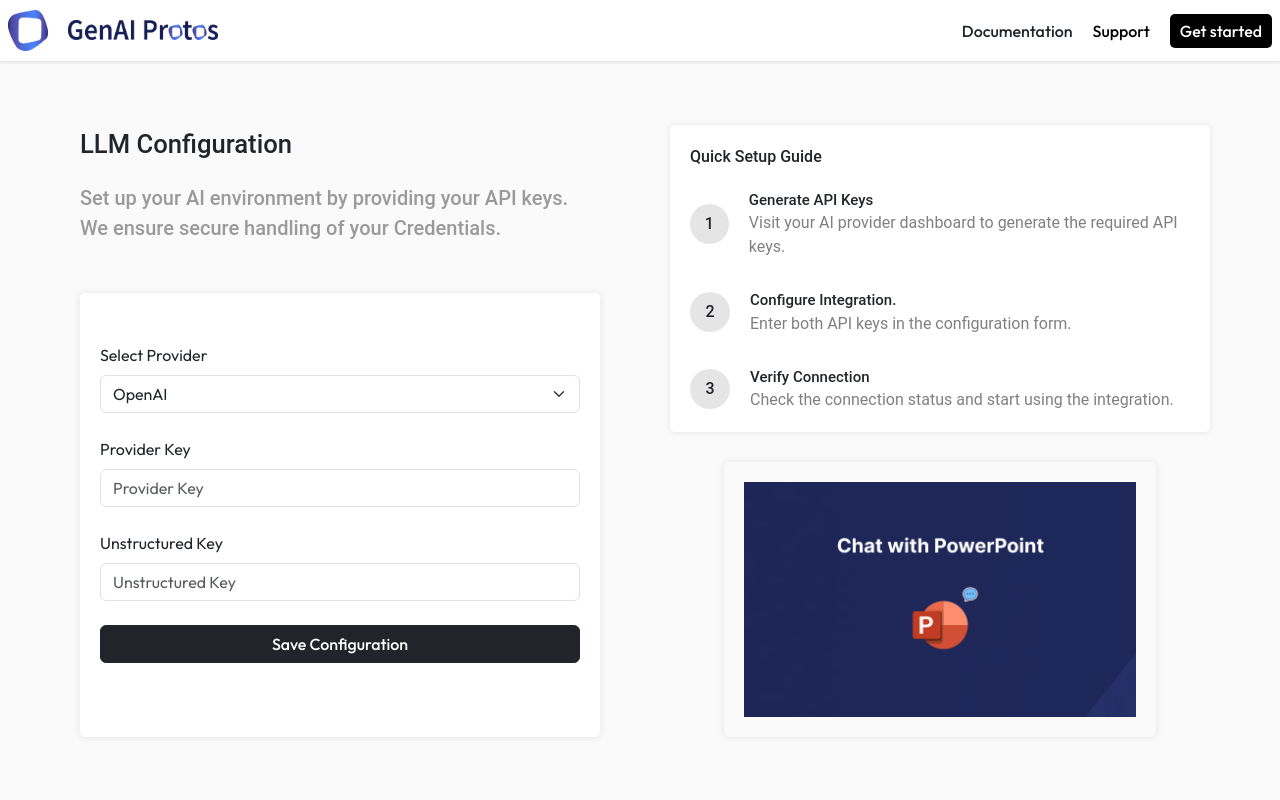
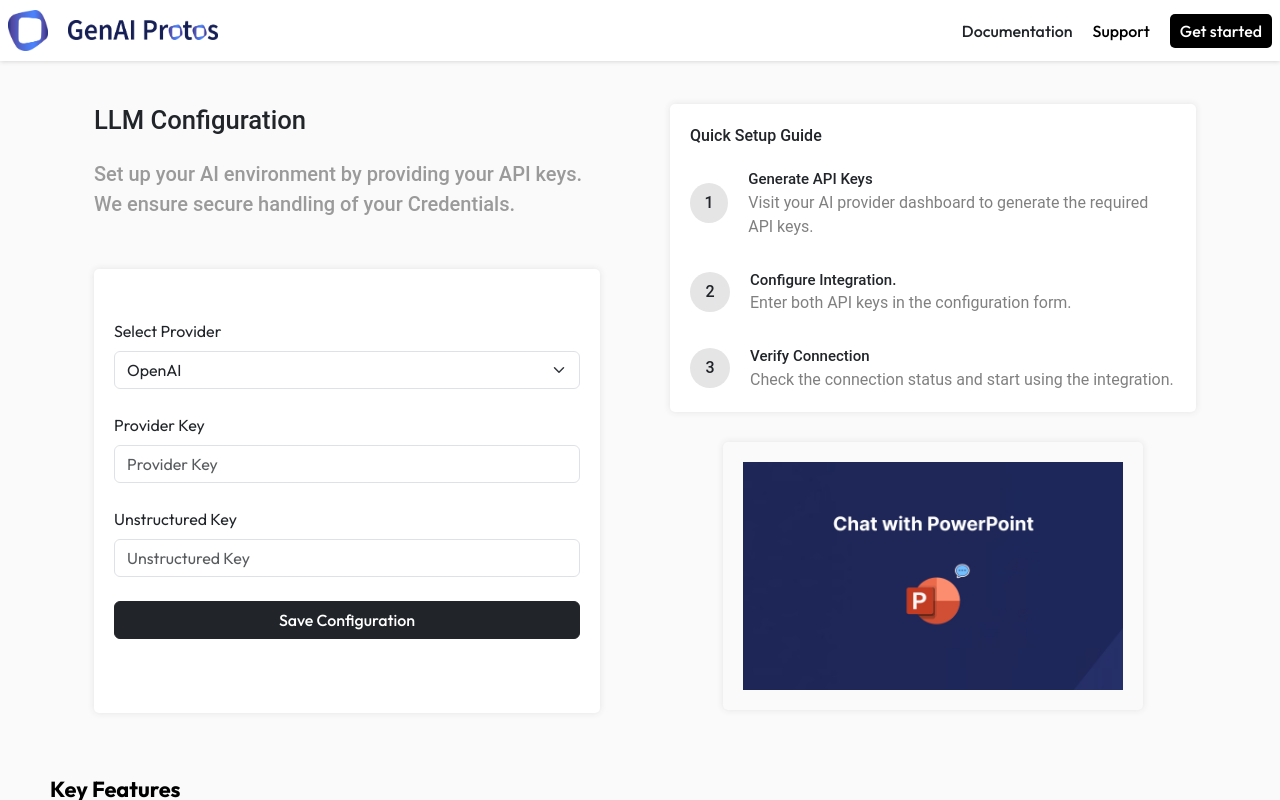
Before and after one commit to AbhishekSharma-17/GEN-AI-Solutions, a React (Vite) app in the folder chat_with_ppt/Frontend/: page / in a window 1280 px wide. Built offline with nearby package versions, Linux system fonts and the light colour scheme.

Commit message:
HomepageContainer.jsx updated.

```diff
--- a/chat_with_ppt/Frontend/src/Components/HomePage Container/HomePageContainer.css
+++ b/chat_with_ppt/Frontend/src/Components/HomePage Container/HomePageContainer.css
@@ -1,13 +1,15 @@
 .homePage-container{
-    /* border: 1px solid red; */
+    margin: 0;
+    /* border: 2px solid red; */
     display: flex;
     flex-direction: row;
     justify-content: space-between;
     align-items: center;
     gap: 20px;
-    width: 100%;
-    padding: 50px 50px;
-    height: 90vh;
+    width: 90%;
+    margin-left: 5%;
+    margin-right: 5%;
+    height: auto;
 }
 
 .homepage-textual-content, .homepage-setup-content{
--- a/chat_with_ppt/Frontend/src/Components/HomePage/HomePage.css
+++ b/chat_with_ppt/Frontend/src/Components/HomePage/HomePage.css
@@ -6,6 +6,7 @@
     flex-direction: column;
     justify-content: space-between;
     gap: 10px;
+    overflow-y: scroll;
     /* border: 1px solid red; */
 }
 
--- a/chat_with_ppt/Frontend/src/Components/Homepage Navbar/HomePageNavbar.css
+++ b/chat_with_ppt/Frontend/src/Components/Homepage Navbar/HomePageNavbar.css
@@ -5,6 +5,7 @@
   justify-content: space-between;
   box-shadow: 0px 0px 5px rgb(202, 201, 201);
   background-color: white;
+  background-attachment: fixed;
   /* border: 1px solid red; */
 }
 .homePage-navbar img {
```
